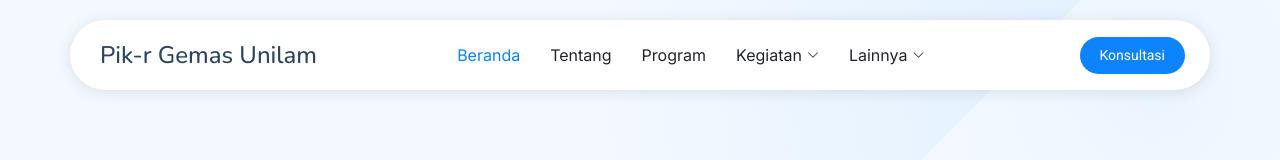
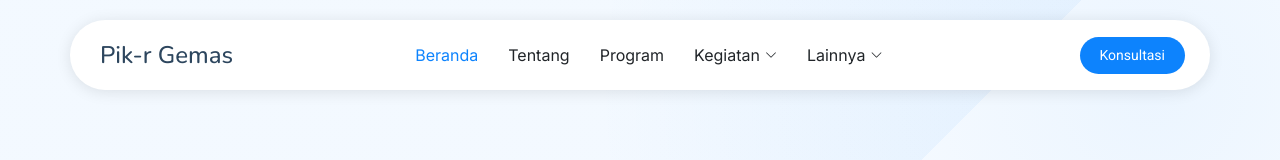
Before and after one commit to pikrgemasunilam/pikrgemasunilam.github.io, a plain HTML site: page index.html in a window 1280 px wide. Shown: the top 160 px of the page. Drawn offline with nearby package versions, Linux system fonts and the light colour scheme.

Commit message:
Update index.html

```diff
--- a/index.html
+++ b/index.html
@@ -5,7 +5,7 @@
   <meta charset="utf-8">
   <meta content="width=device-width, initial-scale=1.0" name="viewport">
   <title>Official PIK-R GEMAS UNILAM</title>
-  <meta name="description" content="Belajar bahasa Pemrograman secara GRATIS!">
+  <meta name="description" content="Belajar Secara Gratis">
   <meta name="keywords" content="">
 
   <!-- Favicons -->
@@ -40,7 +40,7 @@
       <a href="index.html" class="logo d-flex align-items-center me-auto me-xl-0">
         <!-- Uncomment the line below if you also wish to use an image logo -->
         <!-- <img src="assets/img/logo.png" alt=""> -->
-        <h1 class="sitename">Pik-r Gemas Unilam</h1>
+        <h1 class="sitename">Pik-r Gemas</h1>
       </a>
 
       <nav id="navmenu" class="navmenu">
```
